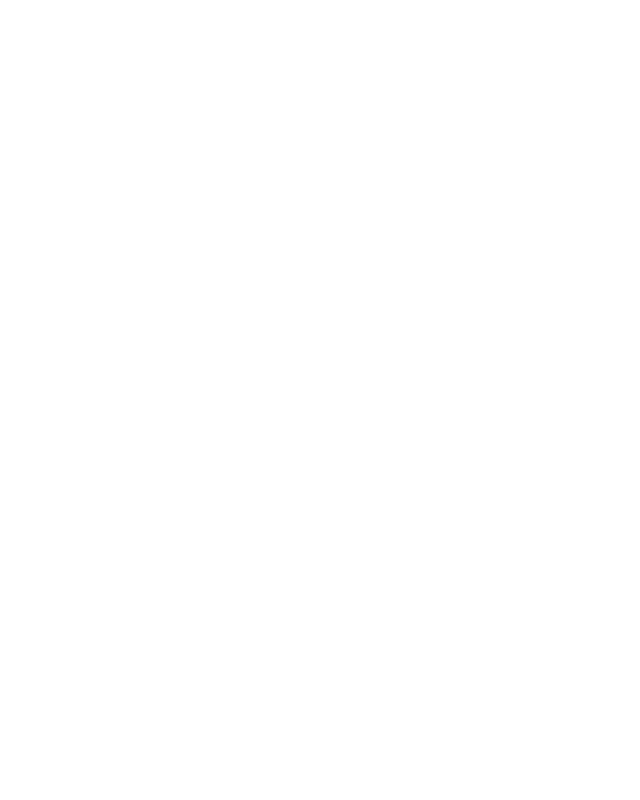
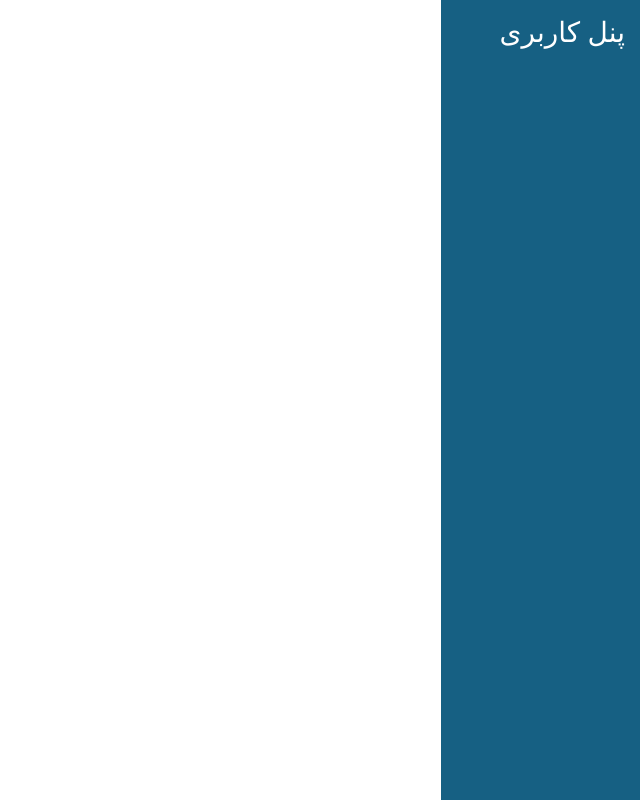
Before and after one commit to lotfazardev/reactPhonebook, a React (Create React App) app: page / in a window 1280 px wide. Shown: the whole page, without its empty margins (640-1280 px from the left). Built offline with nearby package versions, Linux system fonts and the light colour scheme.

Commit message:
add rightnav header and eskeleton

```diff
--- a/src/App.js
+++ b/src/App.js
@@ -1,13 +1,20 @@
 import React, { Component } from 'react';
 import './App.scss';
 import Container from 'react-bootstrap/Container';
-
+import LeftNav from './Components/Navbar/RightNavContainerCompo/RightNavContainer'
+import { Row, Col } from 'react-bootstrap';
 
 class App extends Component {
   render() {
     return (
-      <Container>
-      {/* App here */}
+      <Container fluid>
+        <Row id="main-row">
+          <Col className="no-padding col-1 col-lg-2">
+            <LeftNav
+              title="پنل کاربری"
+            />
+          </Col>
+        </Row>
       </Container>
     );
   }
--- a/src/App.scss
+++ b/src/App.scss
@@ -1 +1,22 @@
 @import "~bootstrap/scss/bootstrap";
+
+.no-padding{
+  padding: 0 !important;
+}
+
+body{
+  height: 100vh;
+  direction: rtl;
+}
+
+.container-fluid{
+  height: 100%;
+}
+
+#root{
+  height: 100%;
+}
+
+#main-row{
+  height: 100%;
+}
--- /dev/null
+++ b/src/Components/Navbar/RightNavContainerCompo/RightNavContainer.js
@@ -0,0 +1,18 @@
+import React, { Component } from 'react';
+import { Col, Row } from 'react-bootstrap';
+import LeftNavTitle from '../RightNavTitleCompo/RightNavTitle'
+import "./RightNavContainer.scss"
+function LeftNavContainer(props) {
+    return (
+        <>
+            <Row className="nav-row" id="nav-row-title">
+                <LeftNavTitle title={props.title} />
+            </Row>
+            <Row className="nav-row" id="nav-row-items">
+
+            </Row>
+        </>
+    );
+}
+
+export default LeftNavContainer;
--- /dev/null
+++ b/src/Components/Navbar/RightNavContainerCompo/RightNavContainer.scss
@@ -0,0 +1,22 @@
+
+.nav-row{
+    background-color: #166083;
+    *{
+        color: white;
+    }
+}
+#nav-row-title{
+    height: 20%;
+}
+#nav-row-items{
+    height: 80%;
+}
+
+@media only screen and (max-width: 991px) {
+    #nav-row-title{
+        height: 0%;
+    }
+    #nav-row-items{
+        height: 100%;
+    }
+}
--- /dev/null
+++ b/src/Components/Navbar/RightNavTitleCompo/RightNavTitle.js
@@ -0,0 +1,16 @@
+import React from 'react';
+import { Col } from 'react-bootstrap';
+import './RightNavTitle.scss'
+function LeftNavTitle(props) {
+    return (
+        <Col className="no-padding d-none d-lg-flex justify-content-md-center" >
+            <div className="pt-3">
+                <h3 id="nav-title">
+                    {props.title}
+                </h3>
+            </div>
+        </Col>);
+
+}
+
+export default LeftNavTitle;
--- /dev/null
+++ b/src/Components/Navbar/RightNavTitleCompo/RightNavTitle.scss
@@ -0,0 +1,4 @@
+#nav-title{
+    text-align: center;
+
+}
```
